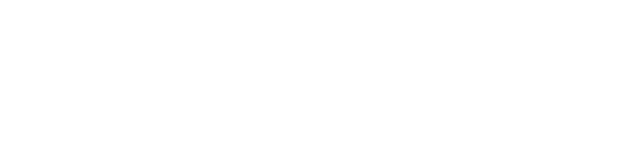
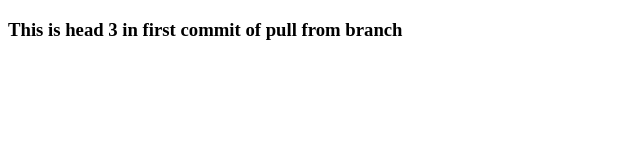
Before and after one commit to hitmanagent298/test_operations, a plain HTML site: page index.html in a window 1280 px wide. Shown: the whole page, without its empty margins (0-640 px from the left). Drawn offline with Linux system fonts and the light colour scheme.

Commit message:
c1 in pull_from

```diff
--- a/index.html
+++ b/index.html
@@ -7,6 +7,6 @@
     <title>index</title>
 </head>
 <body>
-
+    <h3>This is head 3 in first commit of pull from branch</h3>
 </body>
 </html>
```
